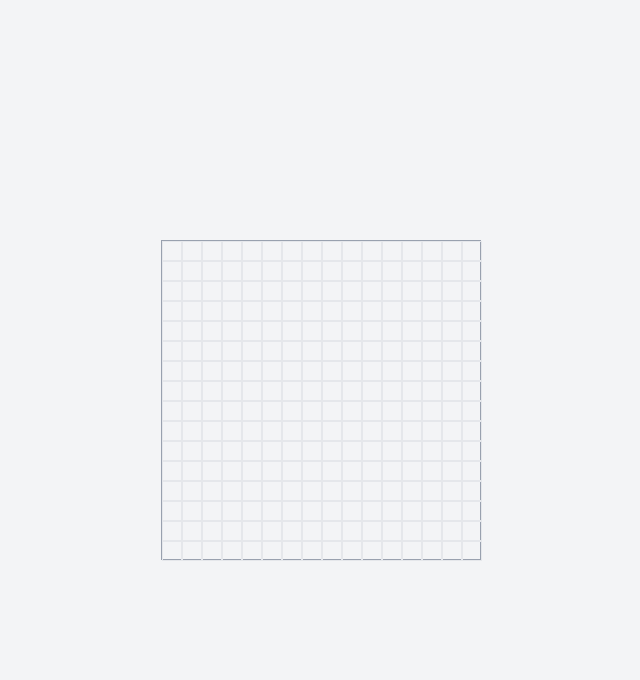
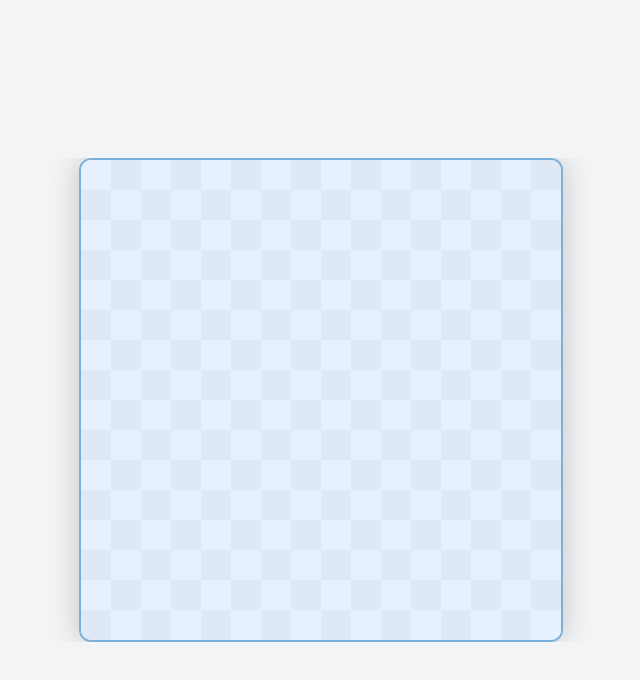
Before and after one commit to oRioN-Genics/Pixology, a React (Vite) app in the folder frontend/: page /canvas in a window 1280 px wide. Shown: the top 680 px of the page, without its empty margins (319-959 px from the left). Built offline with nearby package versions, Linux system fonts and the light colour scheme.

Commit message:
floating pixel grid

```diff
--- a/frontend/src/components/PixelGridCanvas.jsx
+++ b/frontend/src/components/PixelGridCanvas.jsx
@@ -1,29 +1,120 @@
-import React from "react";
+import React, { useRef, useState } from "react";
 
 const PixelGridCanvas = ({ width, height }) => {
-  const gridSize = 20; // each pixel block size in px
-  const canvasWidth = width * gridSize;
-  const canvasHeight = height * gridSize;
+  const cellSize = 30;
+  const grid = Array.from({ length: height }, (_, row) =>
+    Array.from({ length: width }, (_, col) => ({ row, col }))
+  );
 
-  const pixels = Array.from({ length: width * height });
+  const containerRef = useRef(null);
+  const gridRef = useRef(null); // Ref for the actual grid area
+  const [isDragging, setIsDragging] = useState(false);
+  const [lastMousePos, setLastMousePos] = useState({ x: 0, y: 0 });
+  const [translate, setTranslate] = useState({ x: 0, y: 0 });
+  const [scale, setScale] = useState(1); // for zoom
+
+  const handleMouseDown = (e) => {
+    if (e.button === 1) {
+      e.preventDefault();
+      setIsDragging(true);
+      setLastMousePos({ x: e.clientX, y: e.clientY });
+      document.body.style.cursor = "grabbing";
+    }
+  };
+
+  const handleMouseMove = (e) => {
+    if (!isDragging) return;
+    const dx = e.clientX - lastMousePos.x;
+    const dy = e.clientY - lastMousePos.y;
+
+    setLastMousePos({ x: e.clientX, y: e.clientY });
+    setTranslate((prev) => ({
+      x: prev.x + dx,
+      y: prev.y + dy,
+    }));
+  };
+
+  const handleMouseUp = () => {
+    setIsDragging(false);
+    document.body.style.cursor = "default";
+  };
+
+  const handleWheel = (e) => {
+    const gridRect = gridRef.current?.getBoundingClientRect();
+    const mouseX = e.clientX;
+    const mouseY = e.clientY;
+
+    // Check if mouse is inside the grid area
+    const isInGrid =
+      gridRect &&
+      mouseX >= gridRect.left &&
+      mouseX <= gridRect.right &&
+      mouseY >= gridRect.top &&
+      mouseY <= gridRect.bottom;
+
+    if (!isInGrid) return; // Let normal scroll happen outside grid
+
+    e.preventDefault();
+
+    const zoomSpeed = 0.1;
+    const delta = -e.deltaY;
+    setScale((prevScale) => {
+      let nextScale = prevScale + (delta > 0 ? zoomSpeed : -zoomSpeed);
+      return Math.min(4, Math.max(0.5, nextScale));
+    });
+  };
 
   return (
     <div
-      className="grid border border-gray-400"
-      style={{
-        width: canvasWidth,
-        height: canvasHeight,
-        gridTemplateColumns: `repeat(${width}, ${gridSize}px)`,
-        gridTemplateRows: `repeat(${height}, ${gridSize}px)`,
-      }}
+      ref={containerRef}
+      className="w-full h-full overflow-hidden flex items-center justify-center"
+      onMouseDown={handleMouseDown}
+      onMouseMove={handleMouseMove}
+      onMouseUp={handleMouseUp}
+      onMouseLeave={handleMouseUp}
+      onWheel={handleWheel}
     >
-      {pixels.map((_, idx) => (
-        <div
-          key={idx}
-          className="border border-gray-200 hover:bg-gray-300 transition-colors"
-          style={{ width: gridSize, height: gridSize }}
-        />
-      ))}
+      <div
+        ref={gridRef}
+        style={{
+          transform: `translate(${translate.x}px, ${translate.y}px) scale(${scale})`,
+          transformOrigin: "center center",
+          transition: isDragging ? "none" : "transform 0.1s ease-out",
+          border: "2px solid #7ab1daff",
+          boxShadow: "0 0 30px rgba(0,0,0,0.2)",
+          borderRadius: "12px",
+          overflow: "hidden",
+          cursor: isDragging ? "grabbing" : "default",
+        }}
+      >
+        {grid.map((row, rowIndex) => (
+          <div key={rowIndex} className="flex">
+            {row.map((cell, colIndex) => {
+              const isLight = (rowIndex + colIndex) % 2 === 0;
+              const baseColor = isLight ? "#e6f0ff" : "#dfe9f5";
+              const hoverColor = isLight ? "#d0e4ff" : "#ccdceb";
+
+              return (
+                <div
+                  key={`${rowIndex}-${colIndex}`}
+                  className="transition-all duration-100 ease-in-out"
+                  style={{
+                    width: `${cellSize}px`,
+                    height: `${cellSize}px`,
+                    backgroundColor: baseColor,
+                  }}
+                  onMouseEnter={(e) =>
+                    (e.target.style.backgroundColor = hoverColor)
+                  }
+                  onMouseLeave={(e) =>
+                    (e.target.style.backgroundColor = baseColor)
+                  }
+                />
+              );
+            })}
+          </div>
+        ))}
+      </div>
     </div>
   );
 };
```
